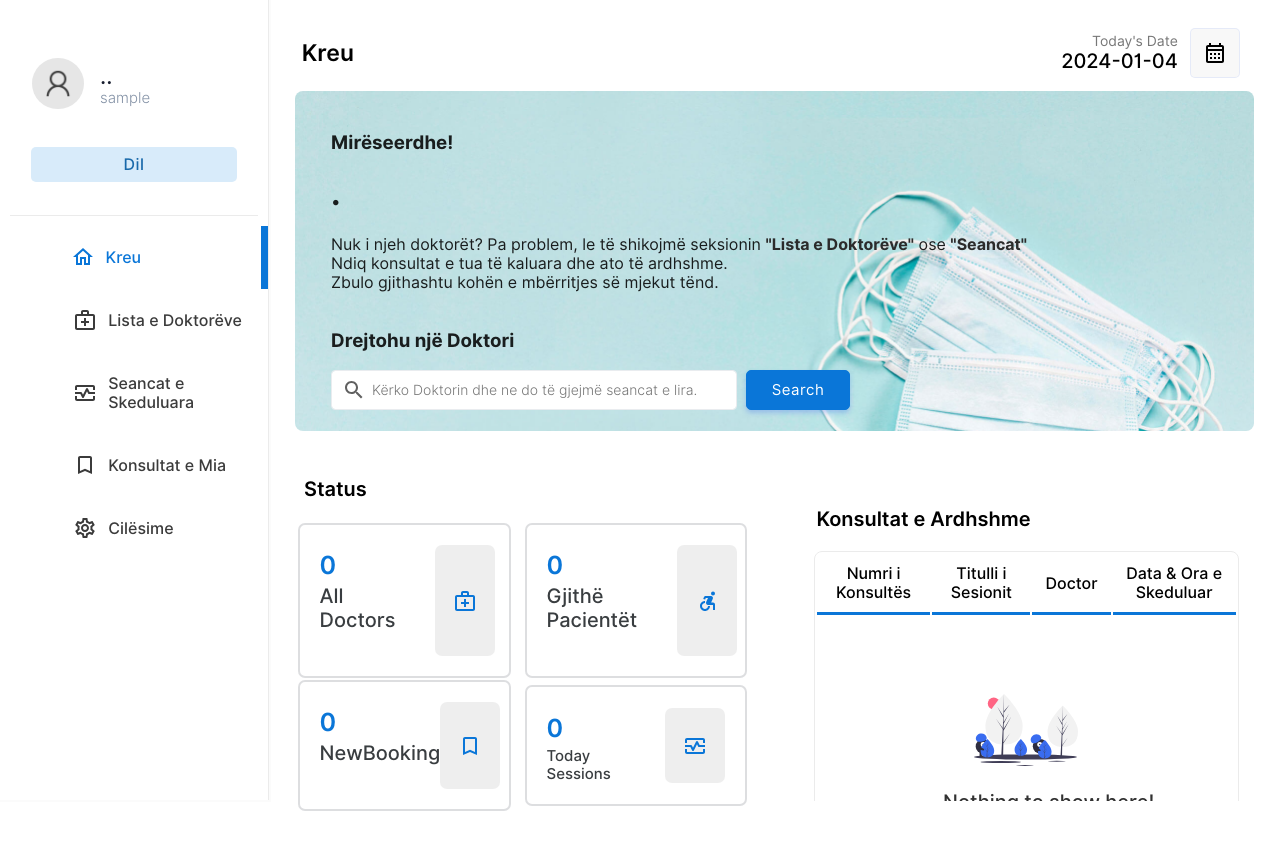
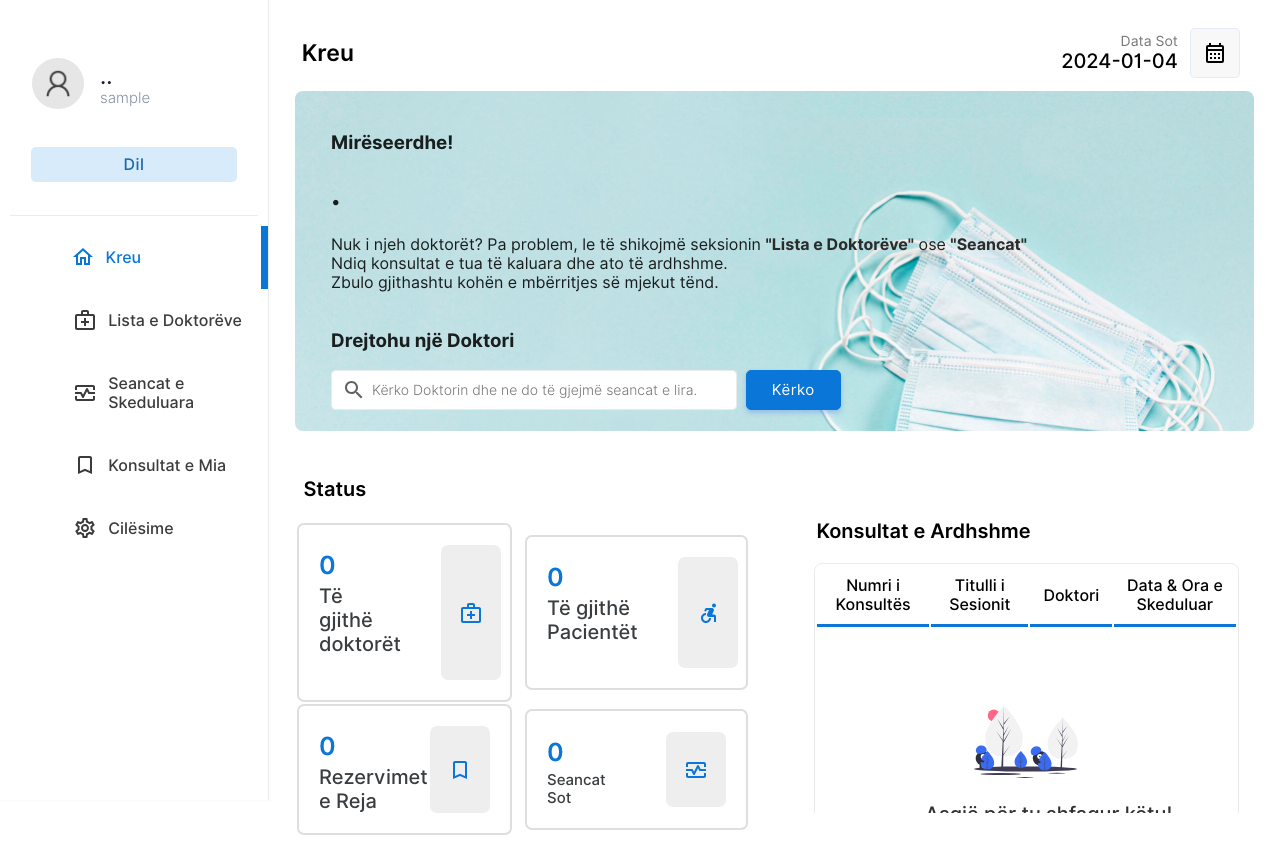
Before and after one commit to suelahasanaj/ProjektWeb, a PHP site: page /patient/index.php in a window 1280 px wide. Before the commit the page ends 811 px from the top, so only its background shows below. Run offline with PHP 8.4, Linux system fonts and the light colour scheme; the visitor is signed in with stand-in values (Sample User, id 1); data that the repository does not hold is empty.

Commit message:
update patient folder

```diff
--- a/patient/appointment.php
+++ b/patient/appointment.php
@@ -54,7 +54,7 @@
 
 
     //TODO
-    $sqlmain= "select appointment.appointment_id,schedule.schedule_id,schedule.title,doctor.doctor_name,patient.patient_name,schedule.schedule_date,schedule.schedule_time,appointment.appointment_number,appointment.appointment_date from schedule inner join appointment on schedule.schedule_id=appointment.schedule_id inner join patient on patient.patient_id=appointment.patient_id inner join doctor on schedule.doctor_id=doctor.doctor_id  where  patient.patient_id=$userid ";
+    $sqlmain= "select appointment.appointment_id,schedule.schedule_id,schedule.title_of_schedule,doctor.doctor_name,patient.patient_name,schedule.schedule_date,schedule.schedule_time,appointment.appointment_number,appointment.appointment_date from schedule inner join appointment on schedule.schedule_id=appointment.schedule_id inner join patient on patient.patient_id=appointment.pacient_id inner join doctor on schedule.doctor_id=doctor.doctor_id  where  patient.patient_id=$userid ";
 
     if($_POST){
         //print_r($_POST);
@@ -250,7 +250,7 @@
                                             break;
                                             };
                                             $schedule_id=$row["schedule_id"];
-                                            $title=$row["title"];
+                                            $title=$row["title_of_schedule"];
                                             $doctor_name=$row["doctor_name"];
                                             $schedule_date=$row["schedule_date"];
                                             $schedule_time=$row["schedule_time"];
--- a/patient/index.php
+++ b/patient/index.php
@@ -8,7 +8,7 @@
     <link rel="stylesheet" href="../css/main.css">
     <link rel="stylesheet" href="../css/admin.css">
 
-    <title>Dashboard</title>
+    <title>Kreu</title>
     <style>
         .dashbord-tables{
             animation: transitionIn-Y-over 0.5s;
@@ -120,7 +120,7 @@
                             </td>
                             <td width="15%">
                                 <p style="font-size: 14px;color: rgb(119, 119, 119);padding: 0;margin: 0;text-align: right;">
-                                    Today's Date
+                                    Data Sot
                                 </p>
                                 <p class="heading-sub12" style="padding: 0;margin: 0;">
                                     <?php
@@ -181,7 +181,7 @@
     ?>
 
 
-                                <input type="Submit" value="Search" class="login-btn btn-primary btn" style="padding-left: 25px;padding-right: 25px;padding-top: 10px;padding-bottom: 10px;">
+                                <input type="Submit" value="Kërko" class="login-btn btn-primary btn" style="padding-left: 25px;padding-right: 25px;padding-top: 10px;padding-bottom: 10px;">
 
                             <br>
                             <br>
@@ -216,7 +216,7 @@
                                                                     <?php    echo $doctorrow->num_rows  ?>
                                                                 </div><br>
                                                                 <div class="h3-dashboard">
-                                                                    All Doctors &nbsp;&nbsp;&nbsp;&nbsp;&nbsp;&nbsp;
+                                                                    Të gjithë doktorët &nbsp;&nbsp;&nbsp;&nbsp;&nbsp;&nbsp;
                                                                 </div>
                                                         </div>
                                                                 <div class="btn-icon-back dashboard-icons" style="background-image: url('../img/icons/doctors-hover.svg');"></div>
@@ -229,7 +229,7 @@
                                                                     <?php    echo $patientrow->num_rows  ?>
                                                                 </div><br>
                                                                 <div class="h3-dashboard">
-                                                                    Gjithë Pacientët &nbsp;&nbsp;&nbsp;&nbsp;&nbsp;
+                                                                    Të gjithë Pacientët &nbsp;&nbsp;&nbsp;&nbsp;&nbsp;
                                                                 </div>
                                                         </div>
                                                                 <div class="btn-icon-back dashboard-icons" style="background-image: url('../img/icons/patients-hover.svg');"></div>
@@ -244,7 +244,7 @@
                                                                     <?php    echo $appointmentrow ->num_rows  ?>
                                                                 </div><br>
                                                                 <div class="h3-dashboard" >
-                                                                    NewBooking &nbsp;&nbsp;
+                                                                    Rezervimet e Reja &nbsp;&nbsp;
                                                                 </div>
                                                         </div>
                                                                 <div class="btn-icon-back dashboard-icons" style="margin-left: 0px;background-image: url('../img/icons/book-hover.svg');"></div>
@@ -259,7 +259,7 @@
                                                                     <?php    echo $schedulerow ->num_rows  ?>
                                                                 </div><br>
                                                                 <div class="h3-dashboard" style="font-size: 15px">
-                                                                    Today Sessions
+                                                                    Seancat Sot
                                                                 </div>
                                                         </div>
                                                                 <div class="btn-icon-back dashboard-icons" style="background-image: url('../img/icons/session-iceblue.svg');"></div>
@@ -302,7 +302,7 @@
                                                 </th>
 
                                                 <th class="table-headin">
-                                                    Doctor
+                                                    Doktori
                                                 </th>
                                                 <th class="table-headin">
 
@@ -316,7 +316,7 @@
 
                                             <?php
                                             $nextweek=date("Y-m-d",strtotime("+1 week"));
-                                                $sqlmain= "select * from schedule inner join appointment on schedule.schedule_id=appointment.schedule_id inner join patient on patient.patient_id=appointment.patient_id inner join doctor on schedule.doctor_id=doctor.doctor_id  where  patient.patient_id=$userid  and schedule.schedule_date>='$today' order by schedule.schedule_date asc";
+                                                $sqlmain= "select * from schedule inner join appointment on schedule.schedule_id=appointment.schedule_id inner join patient on patient.patient_id=appointment.pacient_id inner join doctor on schedule.doctor_id=doctor.doctor_id  where  patient.patient_id=$userid  and schedule.schedule_date>='$today' order by schedule.schedule_date asc";
                                                 //echo $sqlmain;
                                                 $result= $database->query($sqlmain);
 
@@ -328,7 +328,7 @@
                                                     <img src="../img/notfound.svg" width="25%">
 
                                                     <br>
-                                                    <p class="heading-main12" style="margin-left: 45px;font-size:20px;color:rgb(49, 49, 49)">Nothing to show here!</p>
+                                                    <p class="heading-main12" style="margin-left: 45px;font-size:20px;color:rgb(49, 49, 49)">Asgjë për tu shfaqur këtu!</p>
                                                     <a class="non-style-link" href="schedule.php"><button  class="login-btn btn-primary-soft btn"  style="display: flex;justify-content: center;align-items: center;margin-left:20px;">&nbsp; Drejtohu një Doktori &nbsp;</font></button>
                                                     </a>
                                                     </center>
```
Also changed, not shown: login.php (+4 -4 lines), patient/doctors.php (+10 -13 lines).
